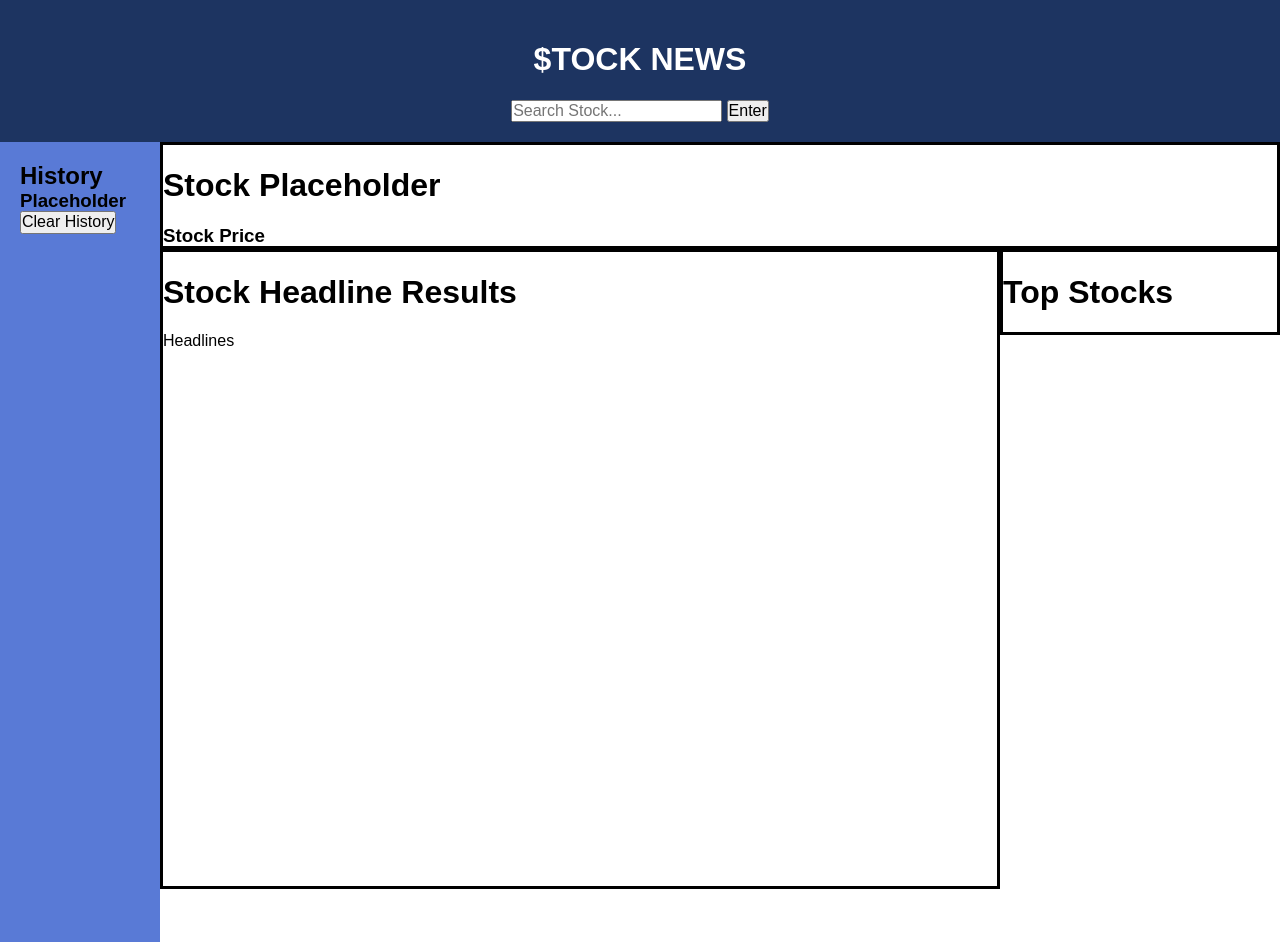
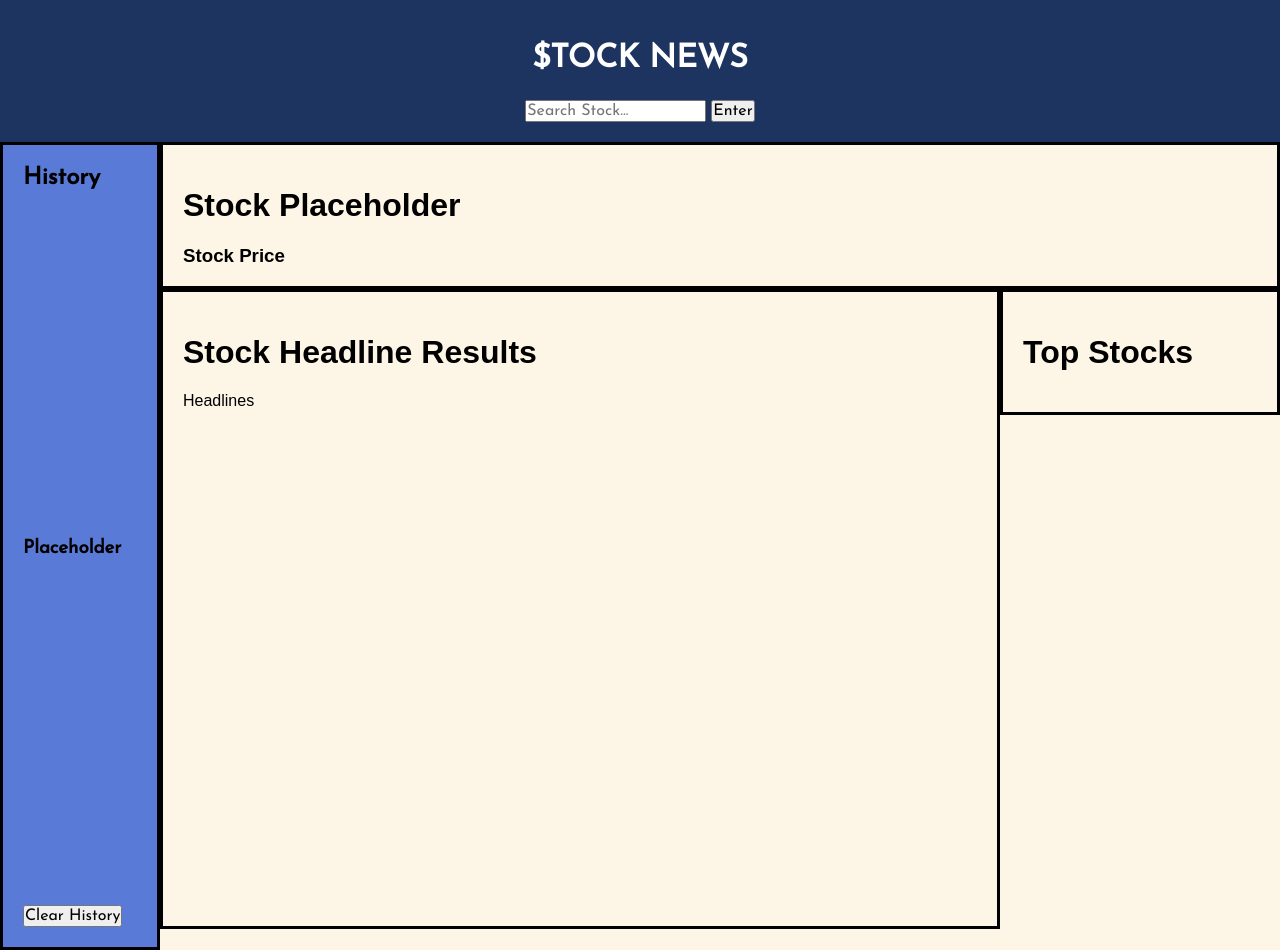
Before and after one commit to ntjohns1/-tock-News, a plain HTML site: page index.html in a window 1280 px wide. Drawn offline with nearby package versions, Linux system fonts and the light colour scheme.

Commit message:
added font styling to html and css files. added description and credits in readme file

```diff
--- a/assets/style.css
+++ b/assets/style.css
@@ -2,6 +2,11 @@
     margin: 0px;
     padding: 0px;
     box-sizing: border-box;
+}
+
+:root {
+    font-family: 'Josefin Sans', sans-serif;
+    background:oldlace;
 }
 
 header {
@@ -21,25 +26,33 @@ main {
 }
 
 .history-sidebar {
-    height: 100vh;
+    display: flex;
+    align-content: center;
+    flex-direction: column;
+    justify-content: space-between;
+    height: 101vh;
     width: 160px;
     position: absolute;
     z-index: 1;
     left: 0;
     background-color: rgb(89, 122, 214);
+    border-style: solid;
     overflow-x: hidden;
     padding: 20px;
 }
 
 .stock-current {
     border-style: solid;
+    padding: 20px;
 }
 
 .news {
     border-style: solid;
     height: 80vh;
+    padding: 20px;
 }
 
 .top-stocks {
     border-style: solid;
+    padding: 20px;
 }
--- a/index.html
+++ b/index.html
@@ -7,6 +7,9 @@
     <link rel="stylesheet" href="https://unpkg.com/purecss@2.0.5/build/grids-responsive-min.css">
     <title>$Stock News</title>
     <link rel="stylesheet" href="./assets/style.css" />
+    <link rel="preconnect" href="https://fonts.gstatic.com">
+    <link rel="preconnect" href="https://fonts.gstatic.com">
+    <link href="https://fonts.googleapis.com/css2?family=Josefin+Sans&display=swap" rel="stylesheet">
   </head>
   <body>
     <header>
```
Also changed, not shown: 1 other file.
